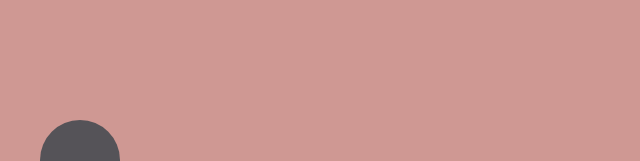
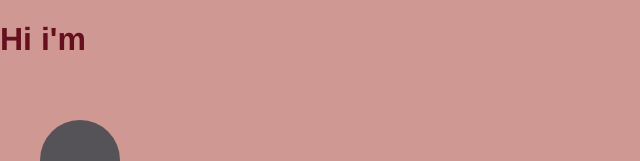
Before and after one commit to matheus1810/portfolio, a React (Create React App) app: page / in a window 1280 px wide. Shown: the top 161 px of the page, without its empty margins (0-640 px from the left). Built offline with nearby package versions, Linux system fonts and the light colour scheme.

Commit message:
lib typewriter funcionando

```diff
--- a/package.json
+++ b/package.json
@@ -15,6 +15,7 @@
     "react-dom": "^18.1.0",
     "react-icons": "^4.3.1",
     "react-scripts": "5.0.1",
+    "react-simple-typewriter": "^3.0.1",
     "styled-components": "^5.3.5",
     "typescript": "^4.6.4",
     "web-vitals": "^2.1.4"
--- a/src/Home/Home.tsx
+++ b/src/Home/Home.tsx
@@ -1,11 +1,12 @@
 import { Navigation } from "../components/Navigation/Navigation";
+import Apresentation from "../components/spresentation/Apresentation";
 
 
 function Home() {
     return (
         <>
       <Navigation/>
-
+      <Apresentation/>
         </>
     )
 
--- /dev/null
+++ b/src/components/spresentation/Apresentation.js
@@ -0,0 +1,24 @@
+import { Container } from "./styled";
+
+import { useTypewriter } from 'react-simple-typewriter'
+
+function Apresentation() {
+  const { text } = useTypewriter({
+    words: ['Matheus','Full Stack', 'Freelancer', 'Front End', 'Back End!'],
+    loop: 0
+  })
+
+  return (
+    <Container>
+      <div className='App'>
+        <div>
+          <h1>Hi i'm </h1>
+          <span>{text}</span>
+        </div>
+      </div>
+    </Container>
+  )
+
+}
+
+export default Apresentation;
--- /dev/null
+++ b/src/components/spresentation/styled.ts
@@ -0,0 +1,6 @@
+
+import styled from "styled-components"
+
+export const Container = styled.div`
+
+`
```
Also changed, not shown: 1 other file (tests, documents, lock files or other folders).
